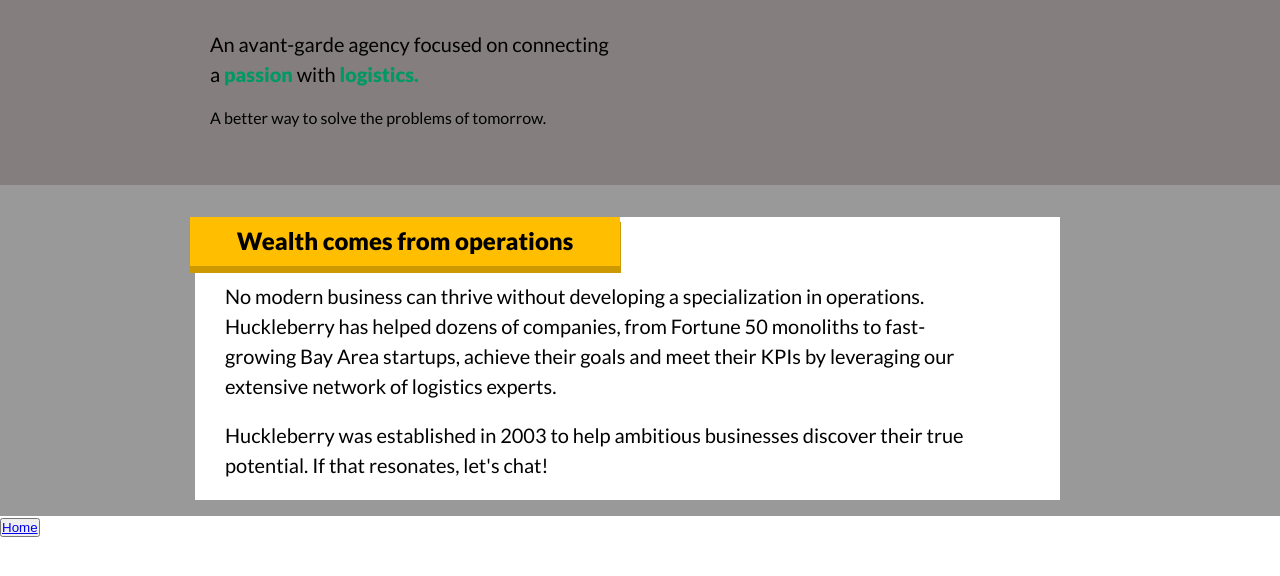
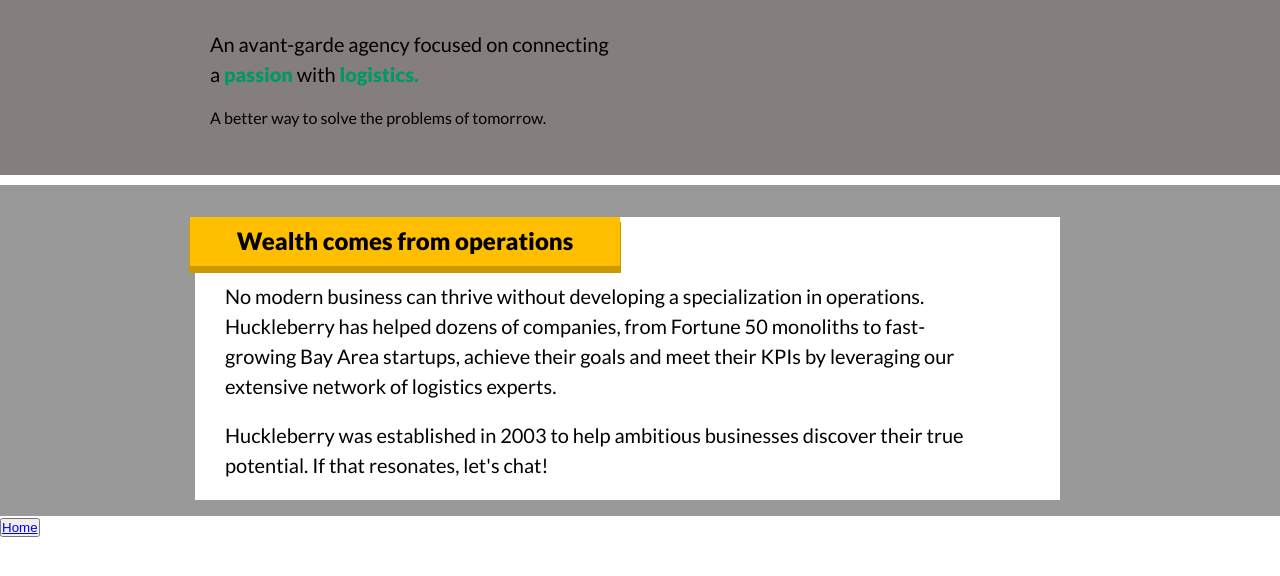
Before and after one commit to SabeeJeedorh/Assignment-2, a plain HTML site: page Assignment 2/ass2.html in a window 1280 px wide. Shown: the part 148-724 px from the top of the page. Drawn offline with Linux system fonts and the light colour scheme.

Commit message:
Update index.css

```diff
--- a/Assignment 2/index.css
+++ b/Assignment 2/index.css
@@ -38,9 +38,7 @@ body {
 
 .firstContent{
   padding: 3rem 10rem 3rem 0;
-/*   background-color: rgba(255, 255, 255, 1); */
  background-color: rgb(133, 126, 126);
-
   overflow: hidden;
 }
 
@@ -96,7 +94,7 @@ body {
 .background {
   width: 100%;
   padding-top: 10px;
- background-color: rgb(133, 126, 126);
+  background-color: #fff;
 
 }
 
```
